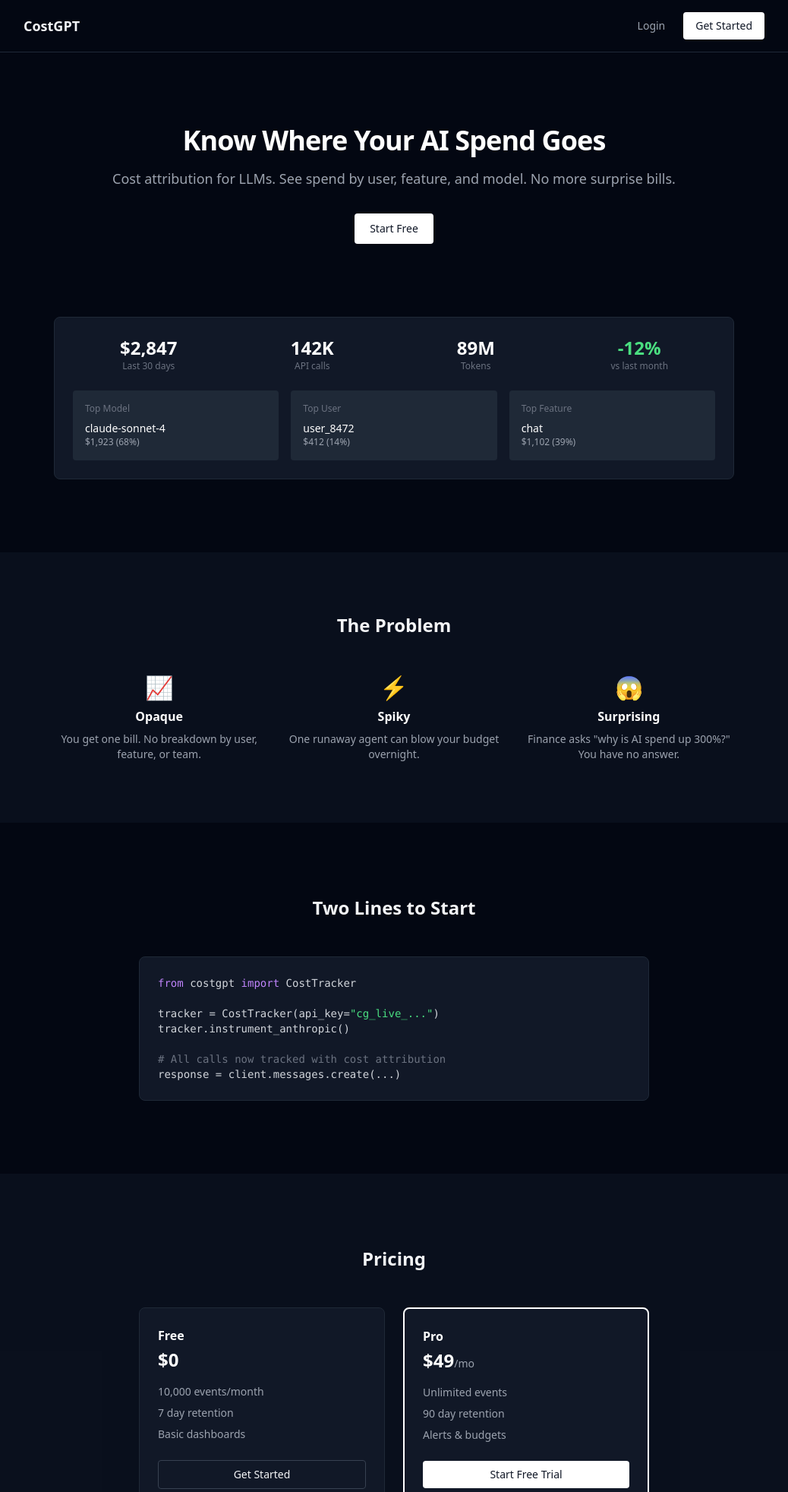
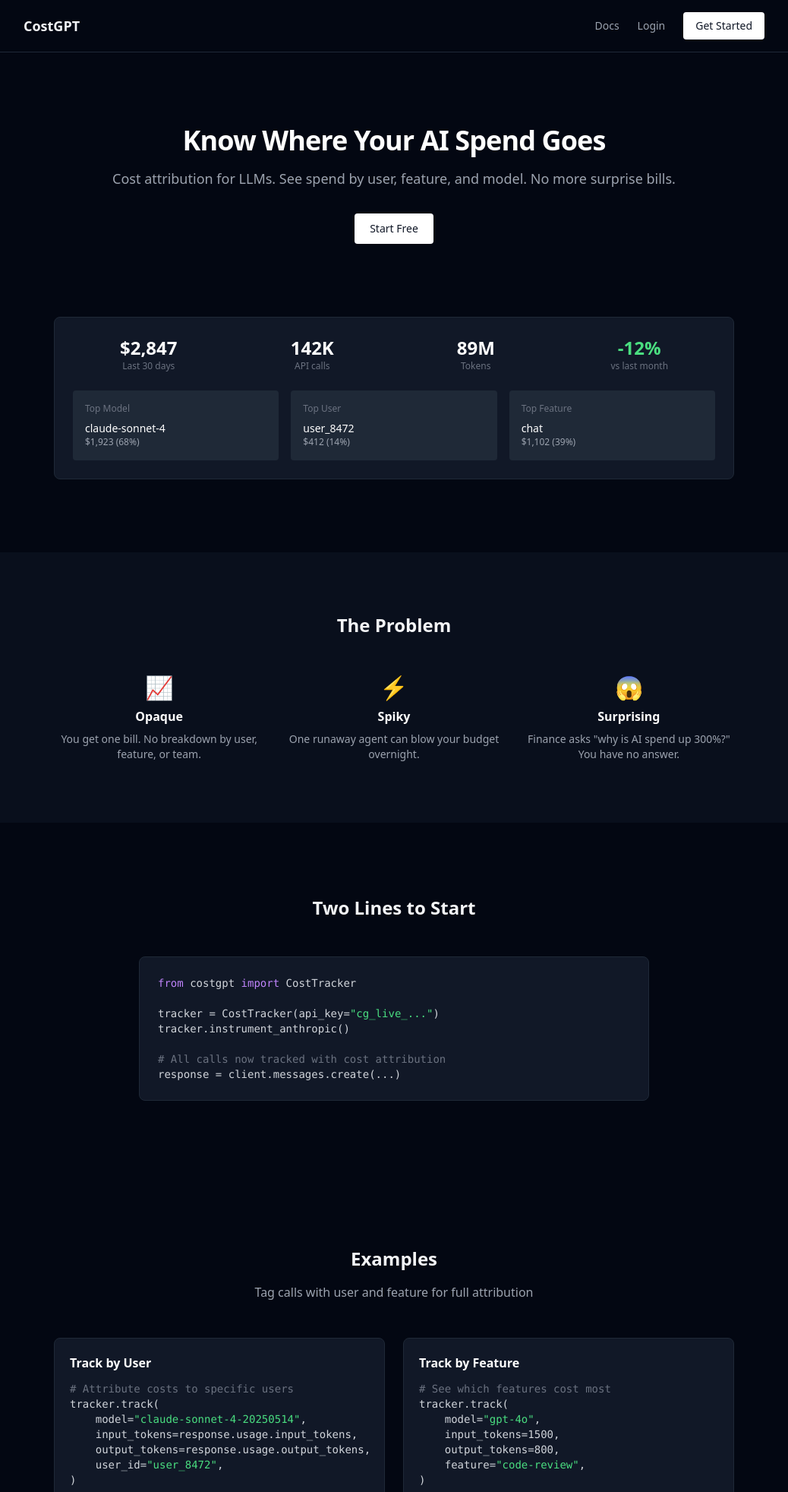
Before and after one commit to andrew-roci/costgpt, a FastAPI app: page / in a window 1280 px wide. Shown: the top 1964 px of the page at 76% size, without its empty margins (121-1159 px from the left). Run offline with FastAPI, Linux system fonts and the light colour scheme; parts of the project's set-up code (start-up, migrations or seed data) failed here and were passed over; some libraries are stand-ins or nearby versions.

Commit message:
Add docs link and usage examples to landing page
Co-Authored-By: Claude Opus 4.5 <noreply@anthropic.com>

```diff
--- a/hosted/templates/landing.html
+++ b/hosted/templates/landing.html
@@ -11,6 +11,7 @@
         <div class="max-w-5xl mx-auto px-6 py-4 flex justify-between items-center">
             <span class="text-lg font-semibold">CostGPT</span>
             <div class="flex gap-6 items-center">
+                <a href="https://github.com/andrew-roci/costgpt" target="_blank" class="text-gray-400 hover:text-white text-sm">Docs</a>
                 <a href="/login" class="text-gray-400 hover:text-white text-sm">Login</a>
                 <a href="/signup" class="bg-white text-gray-900 px-4 py-2 rounded text-sm hover:bg-gray-200">Get Started</a>
             </div>
@@ -111,6 +112,61 @@
         </div>
     </section>
 
+    <section class="py-24 px-6">
+        <div class="max-w-4xl mx-auto">
+            <h2 class="text-2xl font-semibold text-center mb-4">Examples</h2>
+            <p class="text-gray-400 text-center mb-12">Tag calls with user and feature for full attribution</p>
+
+            <div class="grid md:grid-cols-2 gap-6">
+                <!-- Track by User -->
+                <div class="bg-gray-900 border border-gray-800 rounded-lg p-5">
+                    <h3 class="font-semibold text-white mb-3">Track by User</h3>
+                    <pre class="text-sm text-gray-300 overflow-x-auto"><code><span class="text-gray-500"># Attribute costs to specific users</span>
+tracker.track(
+    model=<span class="text-green-400">"claude-sonnet-4-20250514"</span>,
+    input_tokens=response.usage.input_tokens,
+    output_tokens=response.usage.output_tokens,
+    user_id=<span class="text-green-400">"user_8472"</span>,
+)</code></pre>
+                </div>
+
+                <!-- Track by Feature -->
+                <div class="bg-gray-900 border border-gray-800 rounded-lg p-5">
+                    <h3 class="font-semibold text-white mb-3">Track by Feature</h3>
+                    <pre class="text-sm text-gray-300 overflow-x-auto"><code><span class="text-gray-500"># See which features cost most</span>
+tracker.track(
+    model=<span class="text-green-400">"gpt-4o"</span>,
+    input_tokens=1500,
+    output_tokens=800,
+    feature=<span class="text-green-400">"code-review"</span>,
+)</code></pre>
+                </div>
+
+                <!-- Auto-instrument Anthropic -->
+                <div class="bg-gray-900 border border-gray-800 rounded-lg p-5">
+                    <h3 class="font-semibold text-white mb-3">Auto-instrument Anthropic</h3>
+                    <pre class="text-sm text-gray-300 overflow-x-auto"><code><span class="text-gray-500"># One line, all calls tracked</span>
+tracker.instrument_anthropic()
+
+<span class="text-gray-500"># Works automatically</span>
+client = anthropic.Anthropic()
+response = client.messages.create(...)</code></pre>
+                </div>
+
+                <!-- Auto-instrument OpenAI -->
+                <div class="bg-gray-900 border border-gray-800 rounded-lg p-5">
+                    <h3 class="font-semibold text-white mb-3">Auto-instrument OpenAI</h3>
+                    <pre class="text-sm text-gray-300 overflow-x-auto"><code><span class="text-gray-500"># Same for OpenAI</span>
+tracker.instrument_openai()
+
+<span class="text-gray-500"># All completions tracked</span>
+client = openai.OpenAI()
+response = client.chat.completions.create(...)</code></pre>
+                </div>
+            </div>
+        </div>
+    </section>
+
     <section class="py-24 px-6 bg-gray-900/50">
         <div class="max-w-2xl mx-auto">
             <h2 class="text-2xl font-semibold text-center mb-12">Pricing</h2>
@@ -147,8 +203,14 @@
         </div>
     </section>
 
-    <footer class="py-8 px-6 border-t border-gray-800 text-center text-sm text-gray-500">
-        CostGPT
+    <footer class="py-8 px-6 border-t border-gray-800">
+        <div class="max-w-5xl mx-auto flex justify-between items-center text-sm text-gray-500">
+            <span>CostGPT</span>
+            <div class="flex gap-6">
+                <a href="https://github.com/andrew-roci/costgpt" target="_blank" class="hover:text-gray-300">GitHub</a>
+                <a href="https://github.com/andrew-roci/costgpt#readme" target="_blank" class="hover:text-gray-300">Docs</a>
+            </div>
+        </div>
     </footer>
 </body>
 </html>
```
